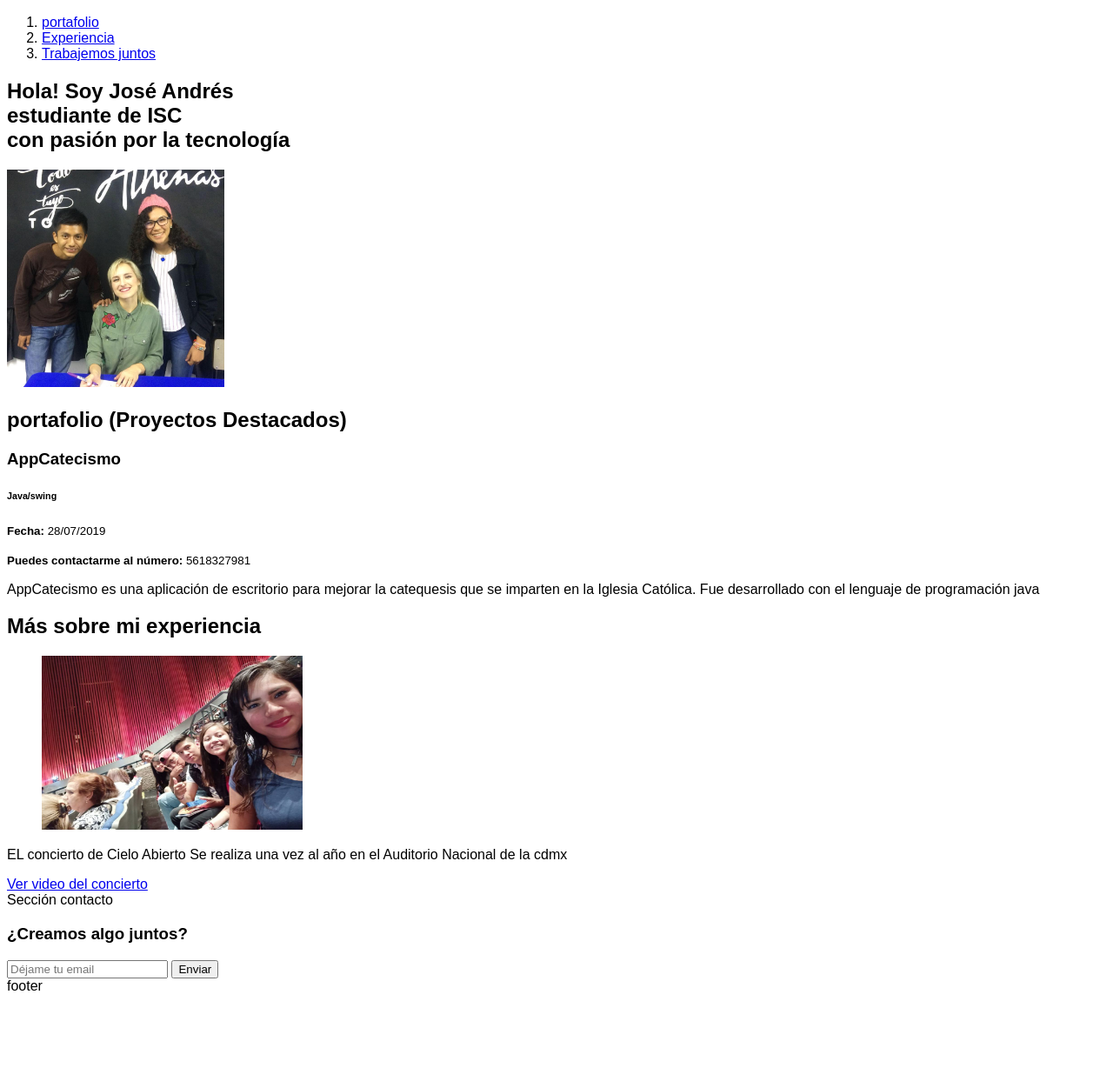
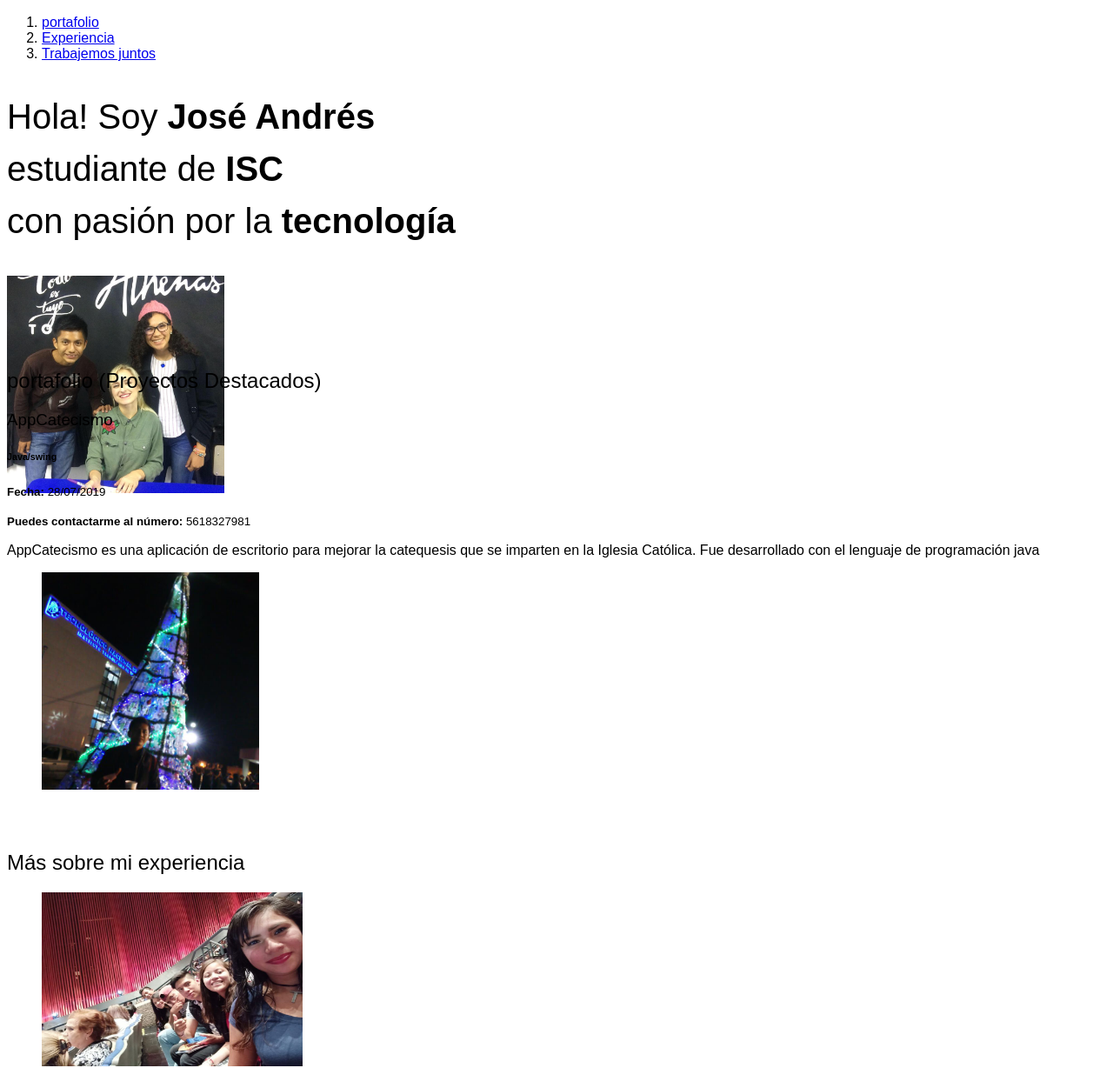
Before and after one commit to Jose-cod/Portafolio_web, a plain HTML site: page index.html in a window 1280 px wide. Shown: the part 105-1333 px from the top of the page at 87% size. Before the commit the page ends 1256 px from the top, so only its background shows below. Drawn offline with Linux system fonts and the light colour scheme.

Commit message:
Agregando estilos a mi perfil web

```diff
--- a/css/estilos.css
+++ b/css/estilos.css
@@ -16,4 +16,22 @@ h4,
 h5
 h6{
   font-family: 'Fjalla One',sans-serif;
+  font-weight: normal
 }
+h1{
+  font-size: 40px;
+  line-height: 1.5;
+  letter-spacing: -.2;
+  /*text-transform: uppercase;*/
+}
+#hero{
+  height: 300px;
+}
+.projects-details{
+  width: 400px;
+  height: 300;
+}
+.perfil{
+  width: 500px;
+  height: 300px;
+}
--- a/index.html
+++ b/index.html
@@ -35,14 +35,23 @@
   </section>
   <section id="portafolio" class="portfolio">
     <h2>portafolio (Proyectos Destacados)</h2>
+
     <article class="project">
+      <div class="project-details">
         <h3 class="project_title">AppCatecismo</h3>
         <h6 class="project_aplication">Java/swing</h6>
         <p class="project_date"><small><strong>Fecha:</strong> 28/07/2019</small></p>
         <p class="project_url"><small><strong>Puedes contactarme al número:</strong> 5618327981</small></p>
         <p class="project_description">AppCatecismo es una aplicación de escritorio para mejorar la
           catequesis que se imparten en la Iglesia Católica. Fue desarrollado con el lenguaje de programación java</p>
+      </div>
+
+        <figure class="perfil">
+          <img src="img/perfil.jpg" width="250" />
+        </figure>
       </article>
+
+
   </section>
   <section id="eventos">
     <h2>Más sobre mi experiencia</h2>
```
Also changed, not shown: img/perfil.jpg (added). Lines whose indentation alone changed are shown as unchanged.
